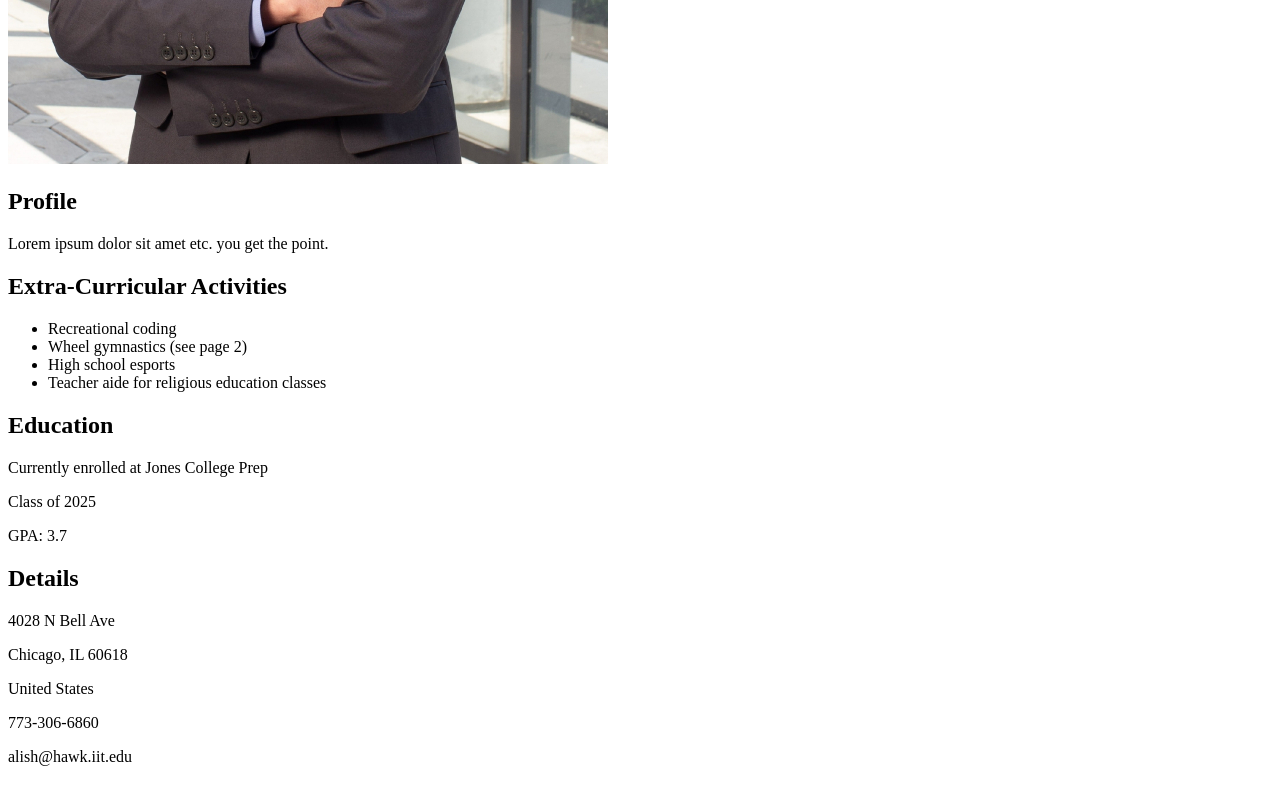
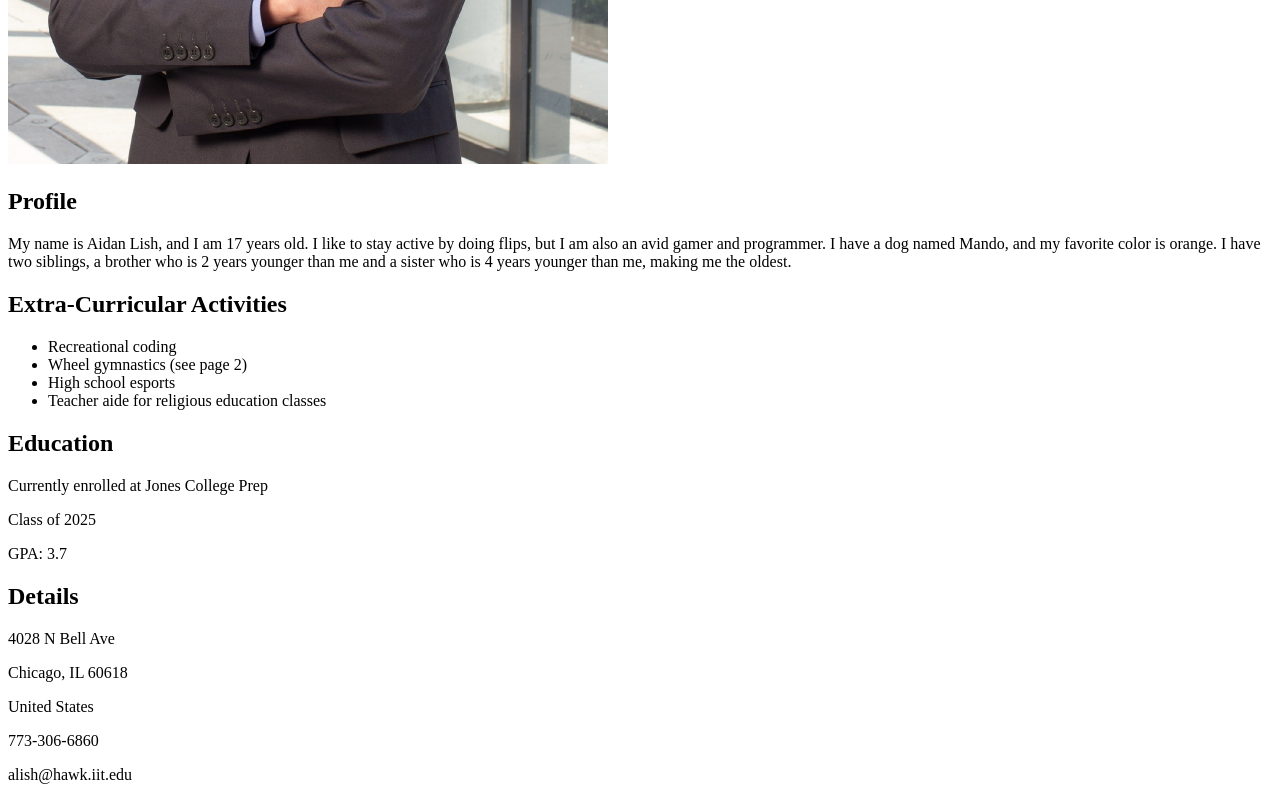
Before and after one commit to Flubbo/Project1, a plain HTML site: page index.html in a window 1280 px wide. Shown: the part 827-1627 px from the top of the page. Drawn offline with Linux system fonts and the light colour scheme.

Commit message:
Update index.html
Replaced more placeholder text I forgot to fix before

```diff
--- a/index.html
+++ b/index.html
@@ -19,7 +19,7 @@
 	<h3>High School Senior</h3>
 	<img src="me.jpg" alt="A senior photo of Aidan Lish">
 	<h2><b>Profile</b></h2>
-	<p>Lorem ipsum dolor sit amet etc. you get the point.</p>
+	<p>My name is Aidan Lish, and I am 17 years old. I like to stay active by doing flips, but I am also an avid gamer and programmer. I have a dog named Mando, and my favorite color is orange. I have two siblings, a brother who is 2 years younger than me and a sister who is 4 years younger than me, making me the oldest.</p>
 	<h2><b>Extra-Curricular Activities</b></h2>
 	<ul>
 	  <li>Recreational coding</li>
```
